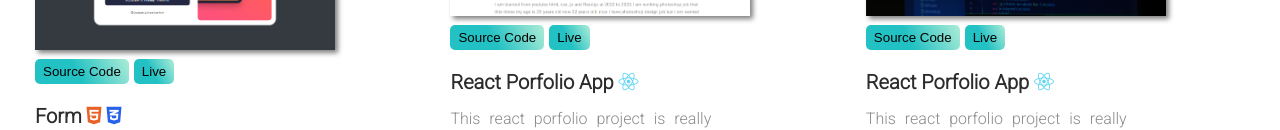
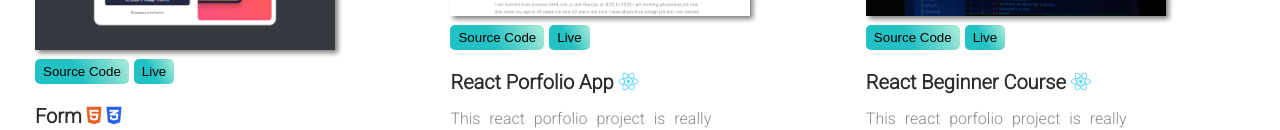
Before and after one commit to Shane-Soe-Myint/reactporfolioapp, a React (Create React App) app: page / in a window 1280 px wide. Shown: the part 1523-1653 px from the top of the page. Built offline with nearby package versions, Linux system fonts and the light colour scheme.

Commit message:
Add files via upload

```diff
--- a/src/Projects.jsx
+++ b/src/Projects.jsx
@@ -114,7 +114,7 @@ export const ProjectCards = () => {
               <a href="https://reactbeginnercourse.netlify.app/"><button>Live</button></a>
             </div>
 
-            <h1>React Porfolio App <i className="fa-brands fa-react"></i></h1>
+            <h1>React Beginner Course <i className="fa-brands fa-react"></i></h1>
             <span>
                 This react porfolio project is really not good but i am try.
                 This project is over 1 months over that one day 1.5hours beacuse of
```
